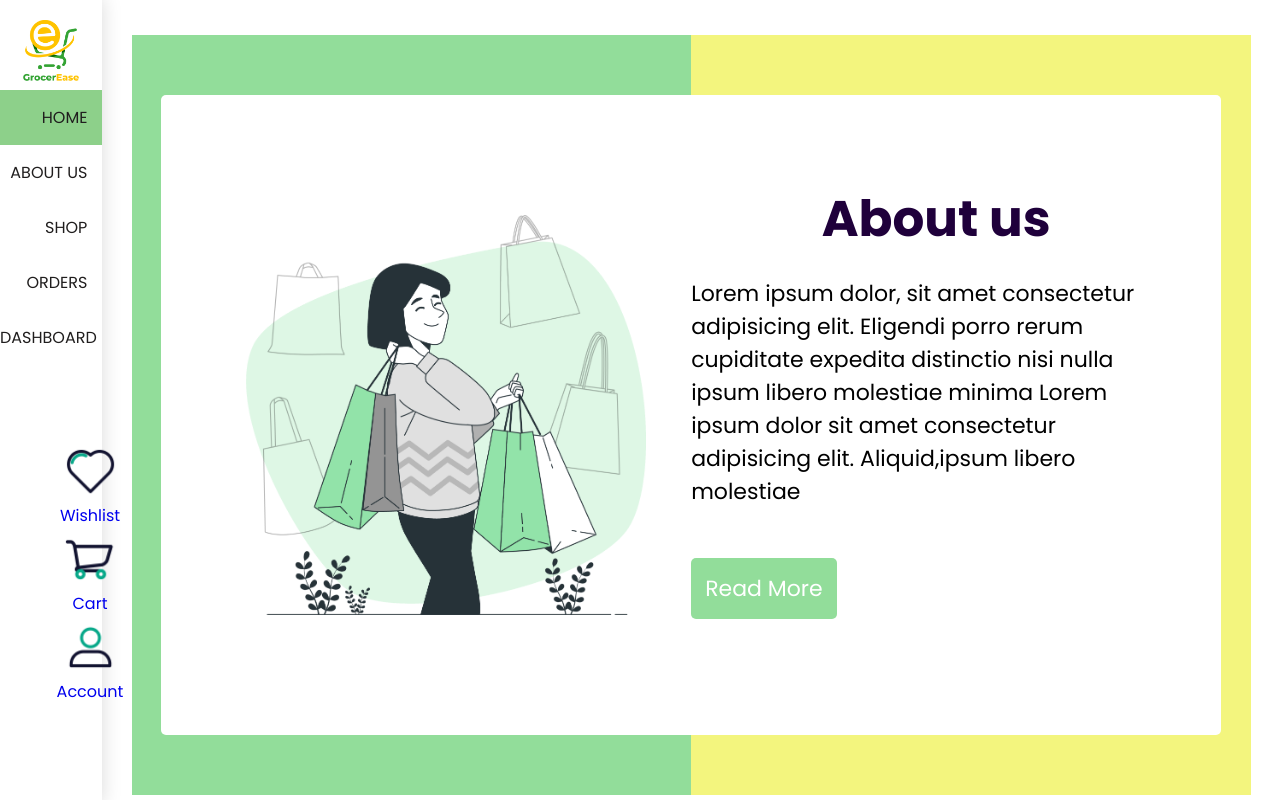
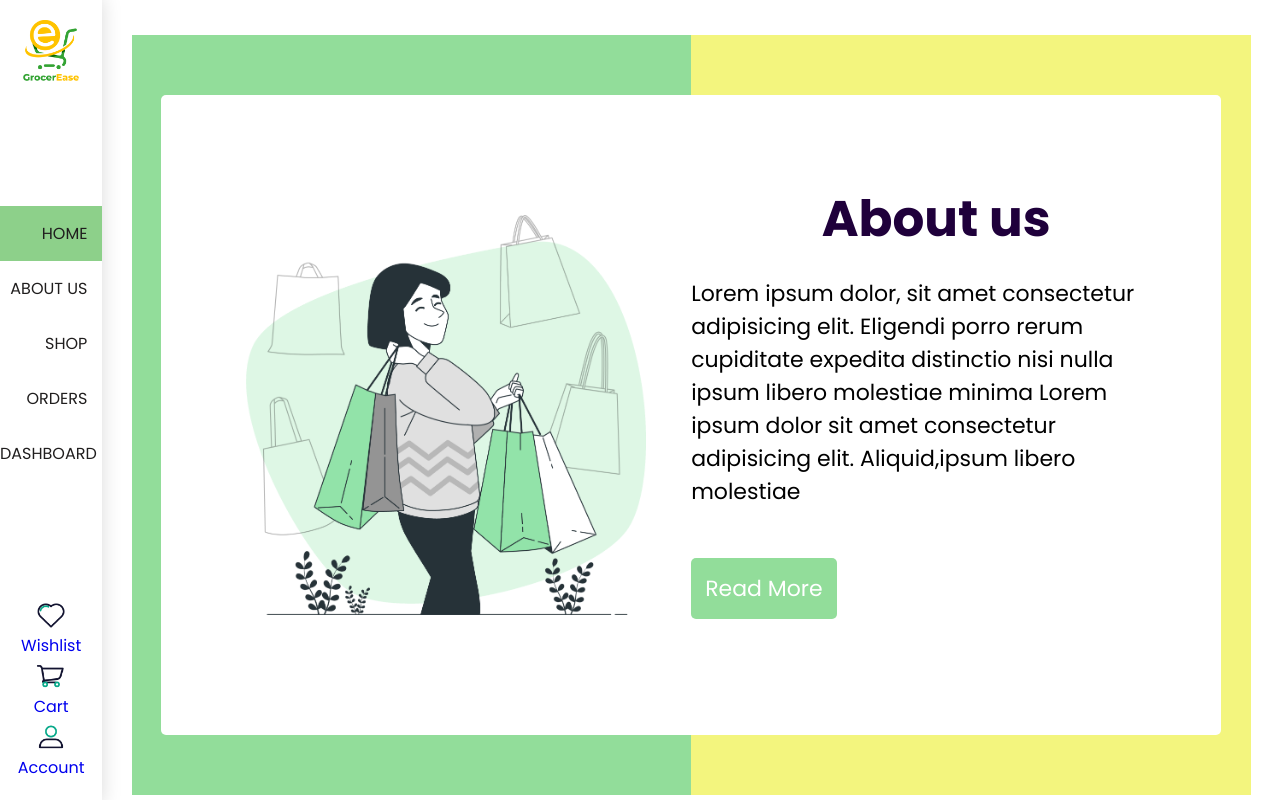
Before and after one commit to SkinnyVin1/GrocerEase, a React (Create React App) app: page /AboutUs in a window 1280 px wide. Shown: the top 800 px of the page. Built offline with nearby package versions, Linux system fonts and the light colour scheme.

Commit message:
Navigation fixed

```diff
--- a/src/Components/NavigationBar.css
+++ b/src/Components/NavigationBar.css
@@ -34,11 +34,11 @@
 
     /* padding: 0 20px 0 20px; */
 }
-.icons{
+.icons2{
     width: 100%;
     /* display: f; */
 }
-.icons img{
+.icons2 img{
     max-width: 35%;
 }
 .icon-container{
--- a/src/Components/NavigationBar.js
+++ b/src/Components/NavigationBar.js
@@ -42,7 +42,7 @@ const Navigationbar = () => {
         </ul>
       </div>
 
-      <div className="icons">
+      <div className="icons2">
         <ul>
           <li>
             <Link to="/">
```
